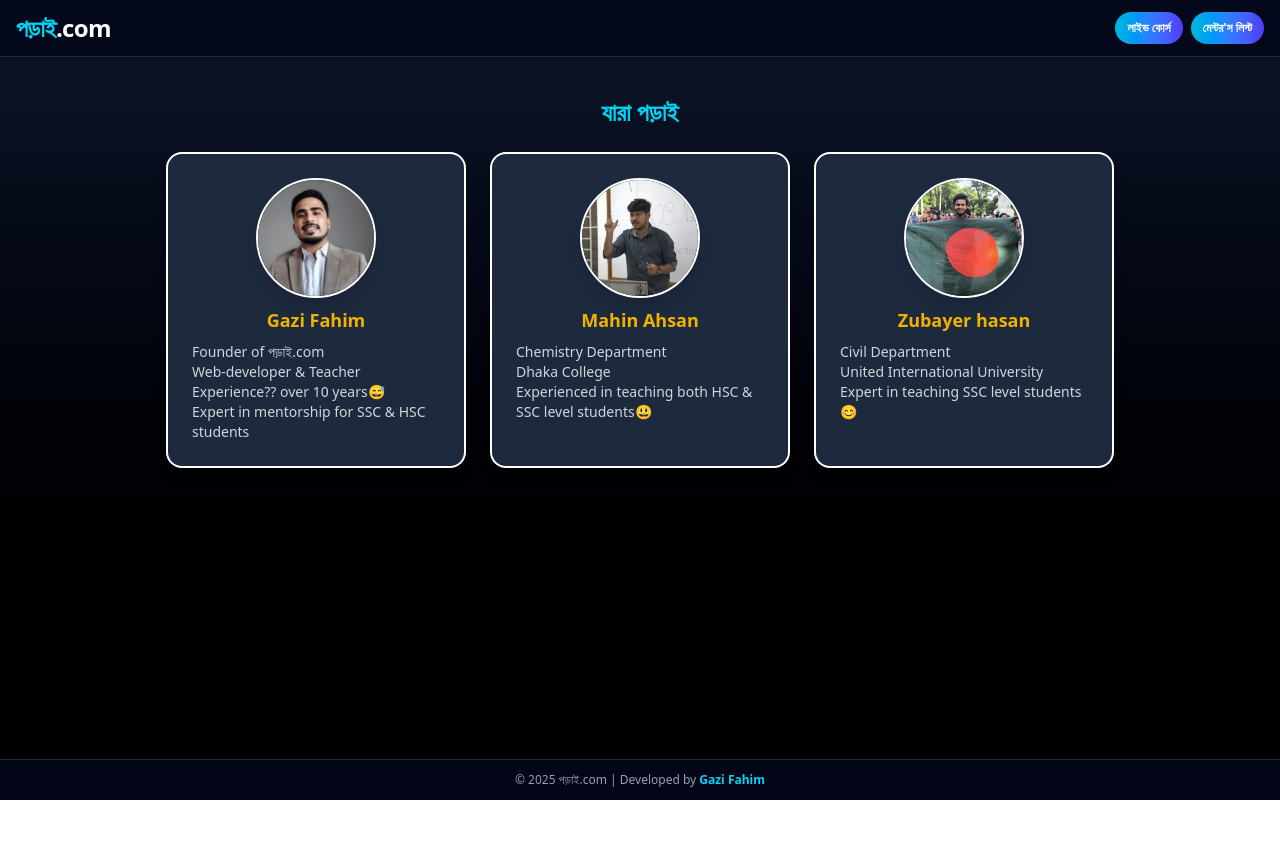
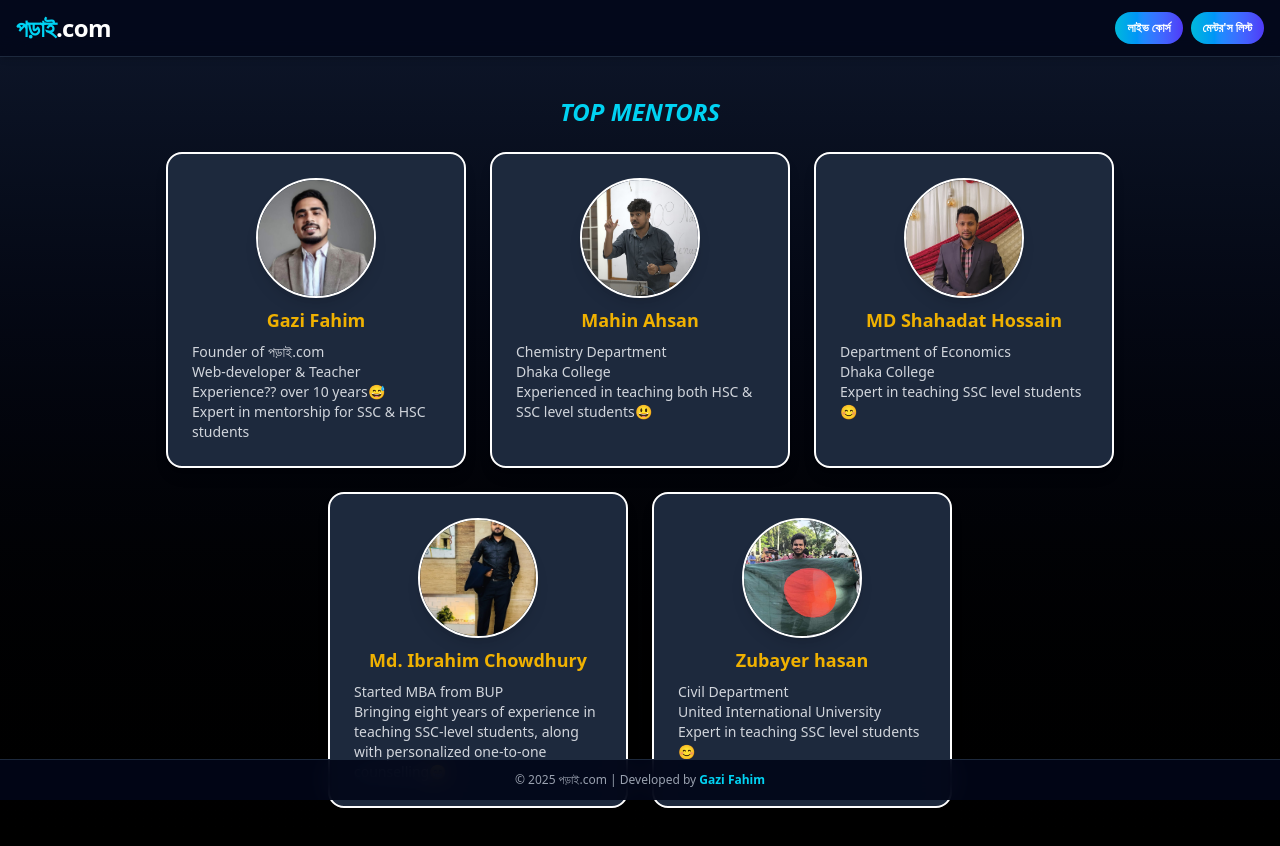
Before and after one commit to gazifahim/porai.com, a React (Vite) app: page / in a window 1280 px wide. Both pictures are taken after a click on the button "মেন্টর'স লিস্ট". Shown: the top 846 px of the page. Before the commit the page ends 800 px from the top, so only its background shows below. Built offline with nearby package versions, Linux system fonts and the light colour scheme.

Commit message:
updates done

```diff
--- a/src/TeacherList.jsx
+++ b/src/TeacherList.jsx
@@ -1,7 +1,8 @@
 import teacher1 from "./assets/gazifahim.jpg";
 import teacher2 from "./assets/mahin.jpg";
 import teacher3 from "./assets/zubayer.jpg";
-import teacher4 from "./assets/yusuf 1.jpg";
+import teacher4 from "./assets/shahadat.jpg";
+import teacher5 from "./assets/ibrahim.jpg";
 const teachers = [
   {
     name: "Gazi Fahim",
@@ -14,18 +15,28 @@ const teachers = [
     img: teacher2,
   },
   {
+    name: "MD Shahadat Hossain",
+    desc: "Department of Economics \n Dhaka College\n Expert in teaching SSC level students😊",
+    img: teacher4,
+  },
+
+  {
+    name: "Md. Ibrahim Chowdhury",
+    desc: "Started MBA from BUP\n Bringing eight years of experience in teaching SSC-level students, along with personalized one-to-one counselling😁",
+    img: teacher5,
+  },
+  {
     name: "Zubayer hasan",
     desc: "Civil Department\n United International University\n Expert in teaching SSC level students😊",
     img: teacher3,
   },
-
 ];
 
 export default function TeacherList() {
   return (
     <div className="px-6 sm:px-10 pt-24 pb-24">
-      <h2 className="text-2xl font-bold text-cyan-400 mb-6 text-center">
-        যারা পড়াই
+      <h2 className="text-2xl font-bold text-cyan-400 mb-6 text-center italic">
+        TOP MENTORS
       </h2>
 
       <div className="flex flex-wrap justify-center gap-6">
@@ -45,8 +56,12 @@ export default function TeacherList() {
 
             {/* Content */}
             <div className="mt-2 text-left">
-              <p className="text-lg font-bold text-center text-yellow-500">{teacher.name}</p>
-              <p className="text-sm text-gray-300 mt-2 whitespace-pre-line">{teacher.desc}</p>
+              <p className="text-lg font-bold text-center text-yellow-500">
+                {teacher.name}
+              </p>
+              <p className="text-sm text-gray-300 mt-2 whitespace-pre-line">
+                {teacher.desc}
+              </p>
             </div>
           </div>
         ))}
```
Also changed, not shown: src/assets/ibrahim.jpg (added), src/assets/shahadat.jpg (added).
